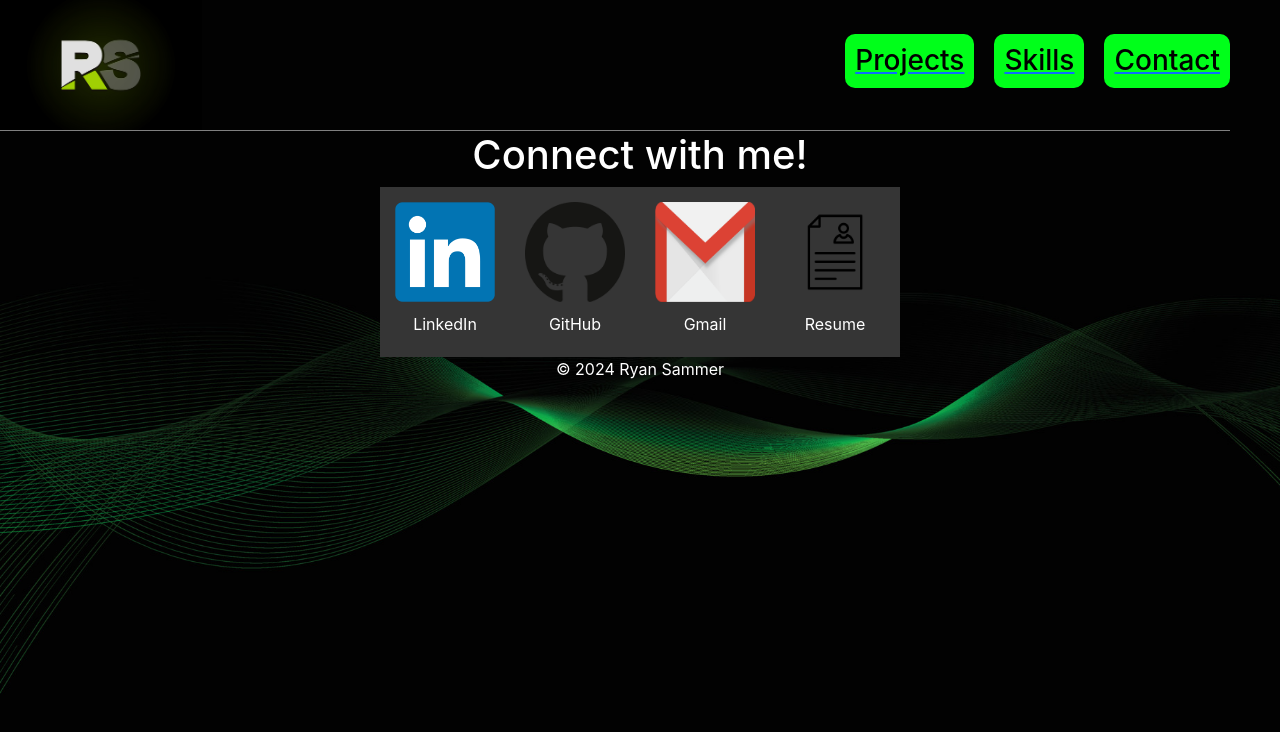
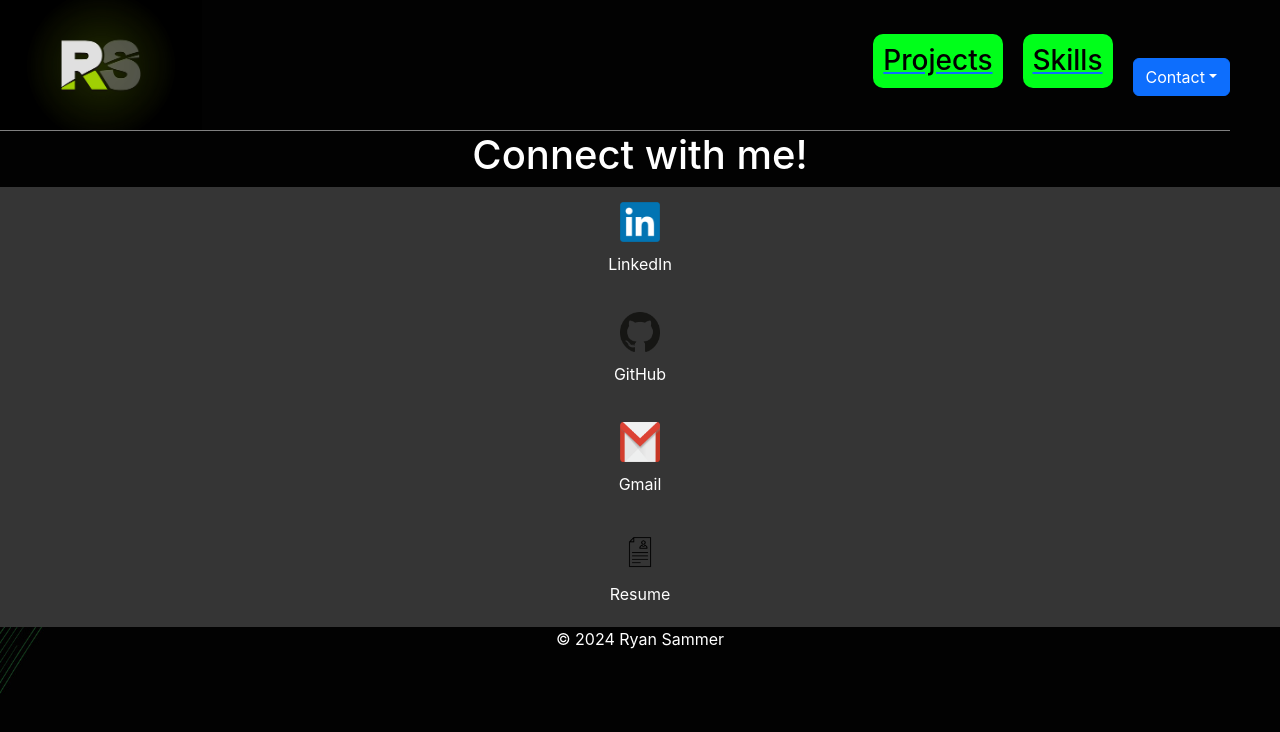
Before and after one commit to rsammer07/Portfolio, a React (Create React App) app: page /contact in a window 1280 px wide. Shown: the top 732 px of the page. Built offline with nearby package versions, Linux system fonts and the light colour scheme.

Commit message:
resolving git conflicta

```diff
--- a/package.json
+++ b/package.json
@@ -8,6 +8,7 @@
     "@testing-library/user-event": "^13.5.0",
     "bootstrap": "^5.3.2",
     "react": "^18.2.0",
+    "react-bootstrap": "^2.10.1",
     "react-dom": "^18.2.0",
     "react-router-dom": "^6.22.0",
     "react-scripts": "5.0.1",
--- a/src/App.js
+++ b/src/App.js
@@ -4,6 +4,8 @@ import Projects from './Projects';
 import Skills from './Skills';
 import Intro from './Intro';
 import Contact from './Contact';
+import Collapsible from './Dropdown';
+import BasicButtonExample from './DropDownButton';
 
 function App() {
   let routes = (
@@ -16,7 +18,6 @@ function App() {
   )
 
 
-
   return (
     <div className="App">
       <header>
@@ -24,7 +25,9 @@ function App() {
         <nav className="navbar">
         <NavLink activeclassname="active" to="/projects"><h3 className="text-link">Projects</h3></NavLink>
         <NavLink activeclassname="active" to="/skills"><h3 className="text-link">Skills</h3></NavLink>
-        <NavLink activeclassname="active" to="/contact"><h3 className="text-link">Contact</h3></NavLink>
+        <div className='collapsible'>
+          <BasicButtonExample />
+        </div>
         </nav>
       </header>
       <main>
--- /dev/null
+++ b/src/DropDownButton.css
@@ -0,0 +1,4 @@
+DropDownButton {
+    width: 60px;
+    background-color: #707070;
+}
--- /dev/null
+++ b/src/DropDownButton.js
@@ -0,0 +1,40 @@
+import Dropdown from 'react-bootstrap/Dropdown';
+import DropdownButton from 'react-bootstrap/DropdownButton';
+import './DropDownButton.css';
+
+const links = [
+    {
+        name: "LinkedIn",
+        url: "https://www.linkedin.com/in/ryansammer07/",
+        image: require('./Images/linkedin.webp')
+    },
+    {
+        name: "GitHub",
+        url: "https://github.com/rsammer07",
+        image: require('./Images/github.png')
+    },
+    {
+        name: "Gmail",
+        url: "mailto:ryan.sammer07@gmail.com",
+        image: require('./Images/gmail.png')
+    },
+    {
+        name: "Resume",
+        url: "https://docs.google.com/document/d/1NX3fC_XpAO8eUFlAdizYU6oa-93XZ_ob/edit?usp=sharing&ouid=116630576021888709262&rtpof=true&sd=true",
+        image: require('./Images/resume.png')
+    }
+];
+
+function BasicButtonExample() {
+  return (
+    <DropdownButton id="dropdown-basic-button" title="Contact">
+      {links.map((link, index) => (
+        <Dropdown.Item key={index} href={link.url} target="_blank">
+          <img className='site-logo' src={link.image} alt={link.name} style={{ width: '20px', marginRight: '5px' }} />
+        </Dropdown.Item>
+      ))}
+    </DropdownButton>
+  );
+}
+
+export default BasicButtonExample
--- /dev/null
+++ b/src/Dropdown.css
@@ -0,0 +1,52 @@
+.site-logo {
+    height: 40px;
+    width: 40px;
+    margin: 10px;
+}
+
+.contact {
+    display: flex;
+    flex-direction: column;
+    justify-content: center;
+    background-color: rgb(53, 53, 53);
+}
+
+container {
+    display: flex;
+    flex-direction: column;
+    justify-content: center;
+}
+
+.contact-link {
+    flex: 0 0 calc(25% - 10px);
+    margin: 5px;
+}
+
+.contact-wrapper {
+    display: flex;
+    flex-direction: row;
+    justify-content: space-evenly;
+    background-color: rgb(53, 53, 53);
+    margin-top: 20px;
+}
+
+
+button {
+    color: rgb(0, 0, 0);
+    font-size: large;
+    font-weight: bold;
+    padding: 10px 0;
+    padding-left: 10px;
+    padding-right: 10px;
+    background-color: rgb(0, 255, 26);
+    border-radius: 10px;
+    text-decoration: underline;
+    border: none;
+    margin-top: 23px;
+  }
+
+  button:hover {
+    color: rgb(0, 255, 26);
+    background-color: rgb(0, 0, 0);
+    cursor: pointer;
+  }
--- /dev/null
+++ b/src/Dropdown.js
@@ -0,0 +1,56 @@
+import { useState } from "react";
+import './Dropdown.css';
+
+    const links = [
+        {
+            name: "LinkedIn",
+            url: "https://www.linkedin.com/in/ryansammer07/",
+            image: require('./Images/linkedin.webp')
+        },
+        {
+            name: "GitHub",
+            url: "https://github.com/rsammer07",
+            image: require('./Images/github.png')
+        },
+        {
+            name: "Gmail",
+            url: "mailto:ryan.sammer07@gmail.com",
+            image: require('./Images/gmail.png')
+        },
+        {
+            name: "Resume",
+            url: "https://docs.google.com/document/d/1NX3fC_XpAO8eUFlAdizYU6oa-93XZ_ob/edit?usp=sharing&ouid=116630576021888709262&rtpof=true&sd=true",
+            image: require('./Images/resume.png')
+        }
+    ]
+
+const Collapsible = () => {
+    const [open, setOPen] = useState(false)
+
+
+    const toggle = () => {
+        setOPen(!open);
+    }
+
+
+
+    return (
+        <div className="container">
+            <button className="toggle" onClick={toggle}>Contact</button>
+            {open && (
+                <div className='contact-wrapper'>
+                    {links.map((link, index) => (
+                        <div className='contact' key={index}>
+                            <a href={link.url} target="_blank" rel="noopener noreferrer">
+                                <img className="site-logo" src={link.image} alt={link.name} />
+                            </a>
+                            <p>{link.name}</p>
+                        </div>
+                    ))}
+                </div>
+            )}
+        </div>
+    );
+}
+
+export default Collapsible;
--- a/src/contact.css
+++ b/src/contact.css
@@ -1,13 +1,14 @@
 .site-logo {
-    height: 100px;
-    width: 100px;
+    height: 50px;
+    width: 50px;
     margin: 10px;
 }
 
 .contact {
-    display: inline-flex;
+    display: flex;
+    flex-direction: row;
     justify-content: center;
-    flex-wrap: wrap;
+
     background-color: rgb(53, 53, 53);
 }
 
```
Also changed, not shown: src/Contact.js (indentation only), 1 other file (tests, documents, lock files or other folders).
